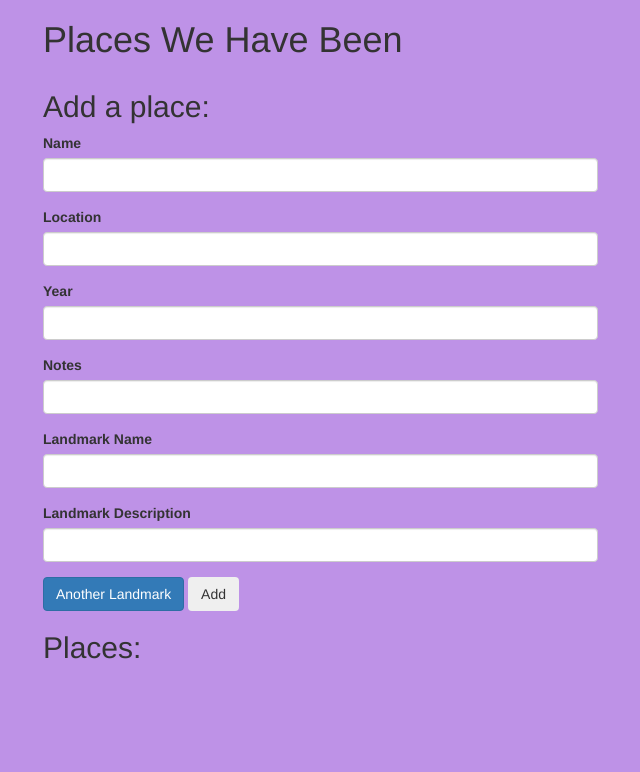
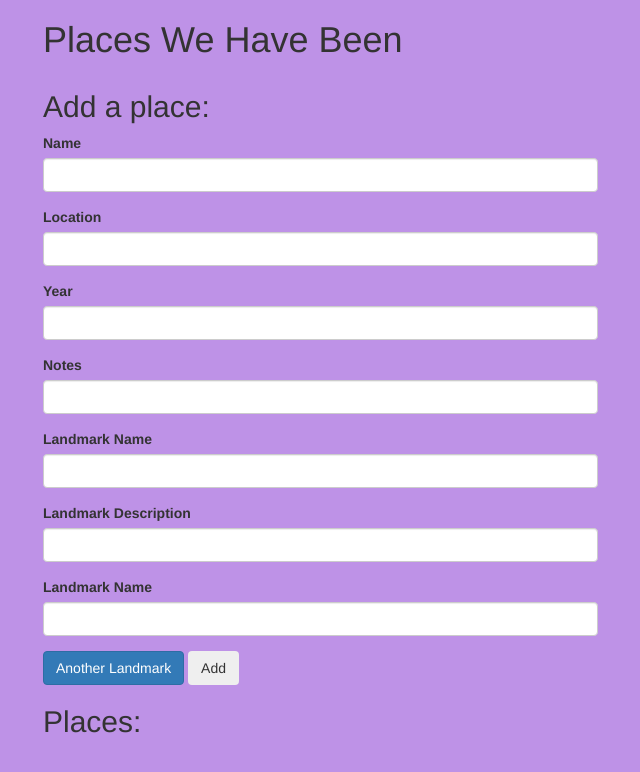
Before and after one commit to HeWhoShallNotBeMentioned/Places_OO_JS, a plain HTML site: page index.html in a window 1280 px wide. Both pictures are taken after a click on the element "Another Landmark". Shown: the whole page, without its empty margins (27-667 px from the left). Drawn offline with nearby package versions, Linux system fonts and the light colour scheme.

Commit message:
fix bug with having multiple landmarks being entered

```diff
--- a/index.html
+++ b/index.html
@@ -34,6 +34,8 @@
               <label for="new-notes">Notes</label>
               <input type="text" class="form-control" id="new-notes">
             </div>
+            <div id="new-landmarks">
+              <div class="new-address">
                 <div class="form-group">
                   <label for="new-landmark-name">Landmark Name</label>
                   <input type="text" class="form-control new-landmark-name">
--- a/js/scripts.js
+++ b/js/scripts.js
@@ -1,10 +1,10 @@
 $(document).ready(function () {
   $("#add-landmark").click(function() {
-    $("#new-landmark").append('div-class="new"' +
+    $("#new-landmarks").append('<div class="new-landmark">' +
     '<div class ="form-group">' +
-      '<label for="new-landmark">Landmark</label>' +
-      '<input type ="text" class=form-control new-landmark'> +
-    '<div>');
+      '<label for="new-landmark-name">Landmark Name</label>' +
+      '<input type ="text" class="form-control new-landmark-name">' +
+    '</div>');
   });
 
   $("form#new-place").submit(function(event) {
@@ -41,7 +41,7 @@ $(".new-landmark").each(function() {
       $(".notes").text(newPlace.notes);
 
       $("ul#landmarks").text("");
-      newplaces.landmark.forEach(function(landmark) {
+      newPlace.landmarks.forEach(function(landmark) {
         $("ul#landmarks").append("<li>" + landmark.landmarkName + ", " + landmark.landmarkDesc + "</li>");
       });
     });
```
Lines whose indentation alone changed are shown as unchanged.
